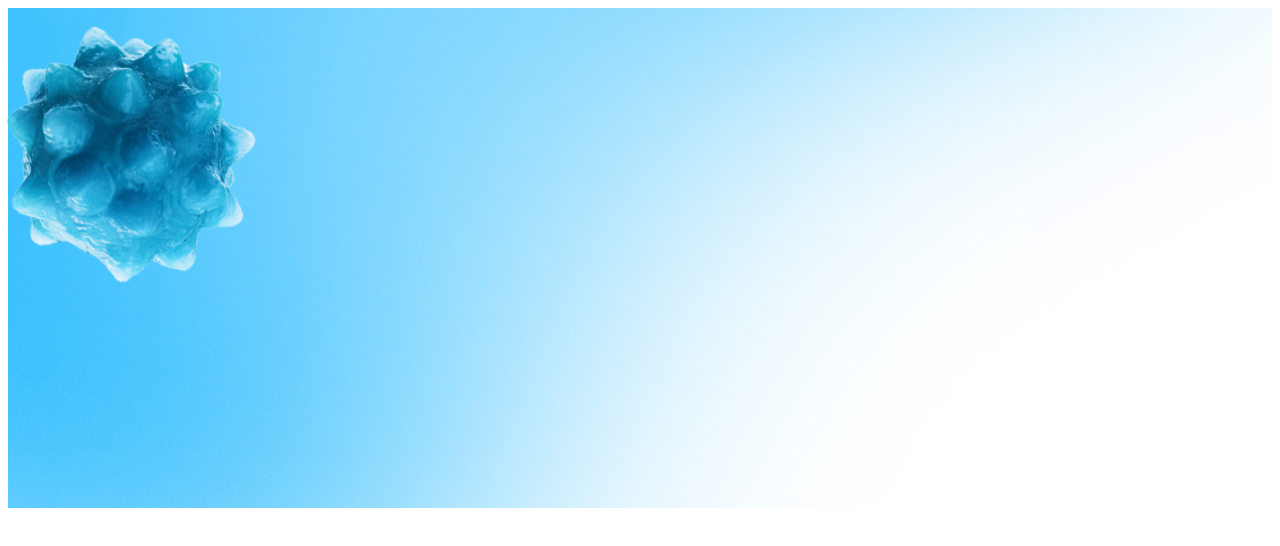
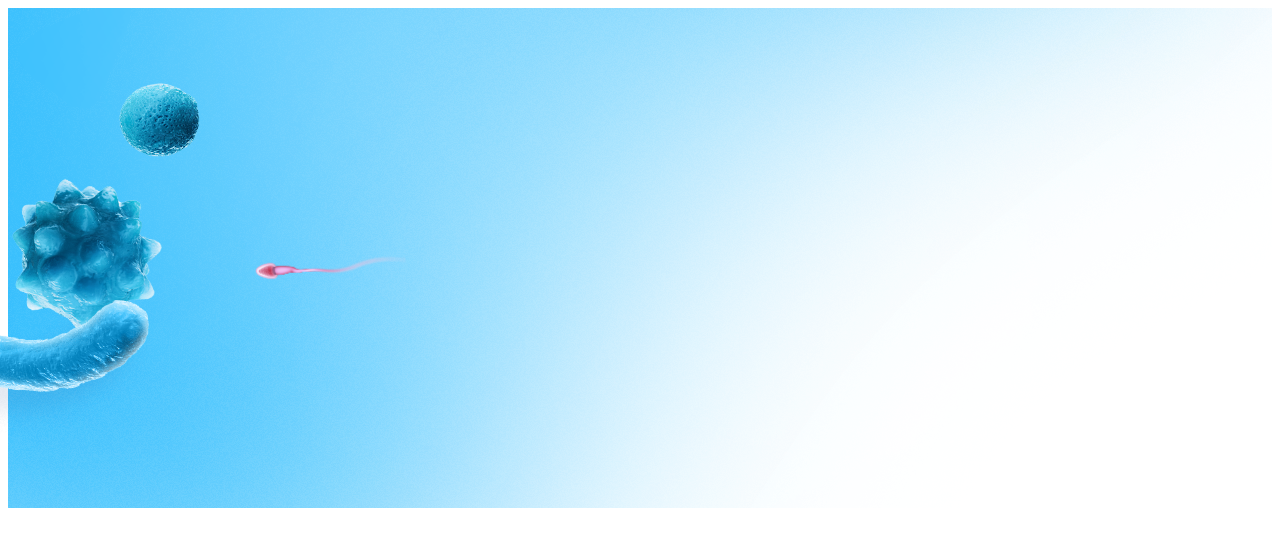
Before and after one commit to ShadowFlade/slidesWithSwipes, a React (Create React App) app: page / in a window 1280 px wide. Shown: the top 546 px of the page. Built offline with nearby package versions, Linux system fonts and the light colour scheme.

Commit message:
imroved animation

```diff
--- a/src/animations/animations.js
+++ b/src/animations/animations.js
@@ -1,9 +1,9 @@
-const wobbleAnimation = (x,y)=>{
+const wobbleAnimation = (x,y,amplify)=>{
   return {
     animation: [
-      { transform: `translate(${x}px,${y}px)` },
-      { transform: 'translate(-25px,-15px)' },
-      { transform: `translate(${x}px,${y}px)` },
+      { transform: `translate(${x*amplify}px,${y*amplify}px)` },
+      { transform: `translate(-${x*amplify}px,-${y*amplify}px)` },
+      { transform: `translate(${x*amplify}px,${y*amplify}px)` },
     ],
 
     options: {
--- a/src/components/animated-element/animatedElement.jsx
+++ b/src/components/animated-element/animatedElement.jsx
@@ -9,16 +9,18 @@ export default function AnimatedElement({
   name,
   width,
   height,
+  opacity,
+  amplify,
 }) {
   const element = useRef();
   useEffect(() => {
-    const anime = animation(x, y);
+    const anime = animation(x, y, amplify);
     element.current.animate(anime.animation, anime.options);
   }, []);
   return (
     <div
       className="anime"
-      style={{ width, height, position: 'absolute', top: y, left: x }}>
+      style={{ width, height, position: 'absolute', top: y, left: x, opacity }}>
       <img ref={element} src={src} alt={alt} style={{ width: '100%' }} />
     </div>
   );
--- a/src/components/main/main.jsx
+++ b/src/components/main/main.jsx
@@ -1,10 +1,13 @@
 import React, { useState } from 'react';
-import bg from './bg.png';
+import hedge from '../../pics/hedgehog.png';
 import ball from '../../pics/ball.png';
-import './main.scss';
-import hedge from '../../pics/hedgehog.png';
+import stick from '../../pics/stick.png';
+import pinkSperm from '../../pics/pink_sperm.png';
 import AnimatedElement from '../animated-element/animatedElement';
 import { wobbleAnimation } from '../../animations/animations';
+import bg from './bg.png';
+import './main.scss';
+
 export default function Main() {
   const [backgroundPic, setBackgroundPic] = useState(bg);
   return (
@@ -22,16 +25,34 @@ export default function Main() {
         animation={wobbleAnimation}
         width={80}
         height={80}
-        name="ball"></AnimatedElement>
+        amplify={1}></AnimatedElement>
       <AnimatedElement
         x={10}
-        y={20}
+        y={150}
         src={hedge}
         alt="blue molecule in form of a hedgehog"
         animation={wobbleAnimation}
-        width={250}
+        width={150}
         height={100}
-        name="ball"></AnimatedElement>
+        amplify={1}></AnimatedElement>
+      <AnimatedElement
+        x={0}
+        y={250}
+        src={stick}
+        alt="blue molecule in form of a stick"
+        animation={wobbleAnimation}
+        width={150}
+        height={50}
+        amplify={1}></AnimatedElement>
+      <AnimatedElement
+        x={250}
+        y={250}
+        src={pinkSperm}
+        alt="pink sperm"
+        animation={wobbleAnimation}
+        width={150}
+        height={100}
+        amplify={0.12}></AnimatedElement>
     </div>
   );
 }
```
Also changed, not shown: src/pics/pink_sperm.png (added), src/pics/stick.png (added).
